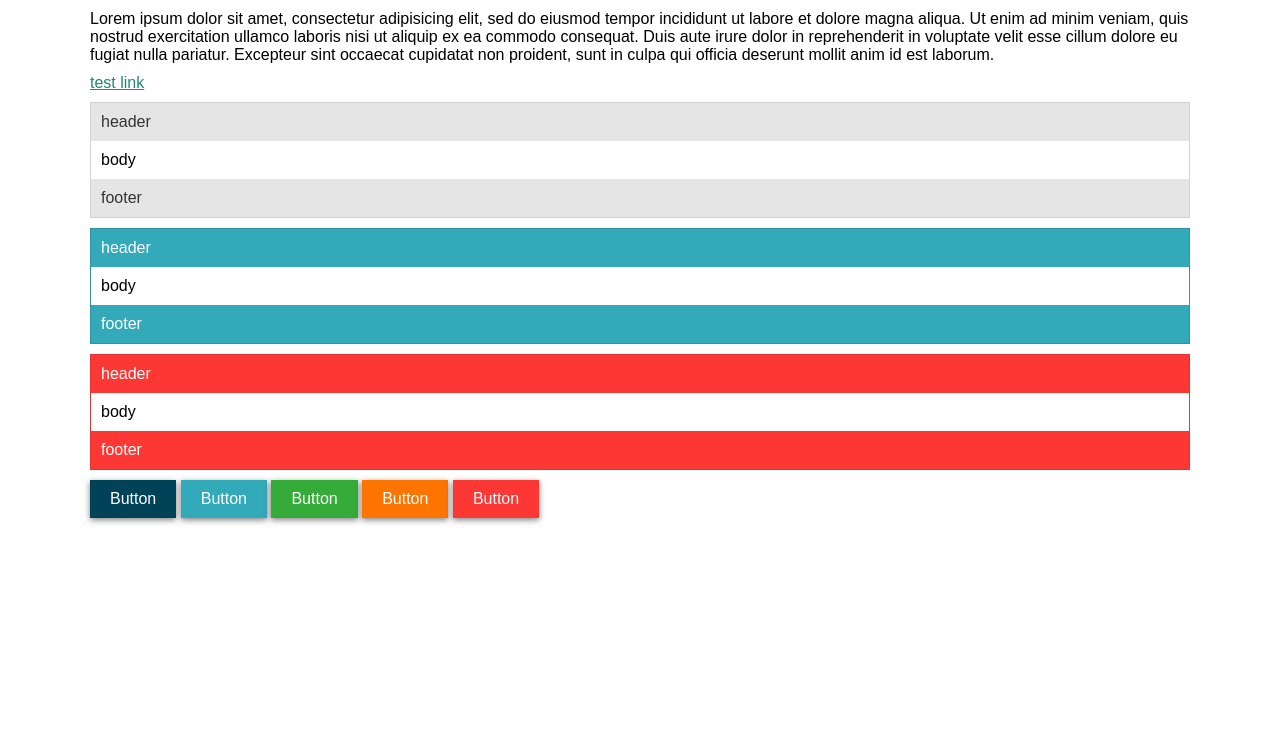
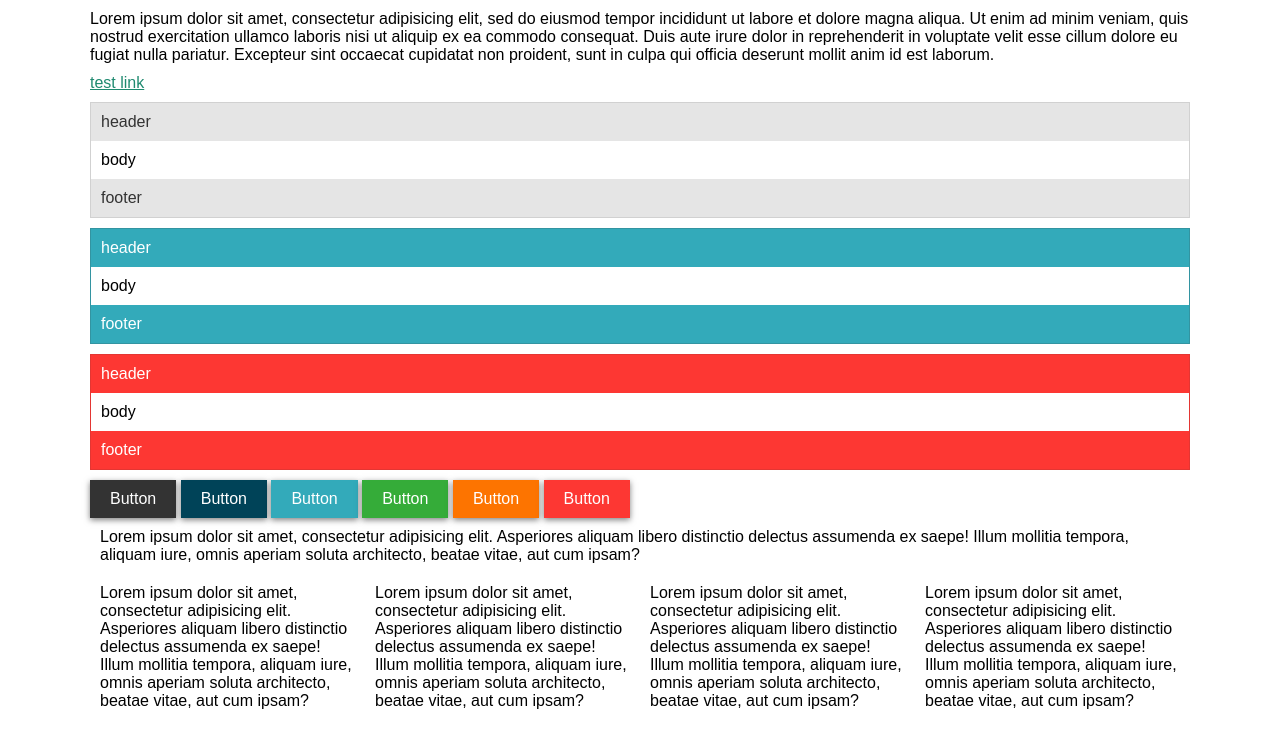
Before and after one commit to AlecBeltrami/jigsaw-ui, a website: page index.html in a window 1280 px wide. Drawn offline with Linux system fonts and the light colour scheme.

Commit message:
Add Grid system

```diff
--- a/css/styles.css
+++ b/css/styles.css
@@ -1,5 +1,6 @@
-/* import should be placed before content */
-body {
+html,
+body,
+* {
   font-family: sans-serif;
   margin: 0;
   padding: 0;
@@ -77,7 +78,70 @@ a {
   color: #1f8a70
 }
 a:hover {
-  color: rgb(31, 77, 65);
+  color: rgb(60, 211, 173);
+}
+.clearfix {
+  zoom: 1;
+}
+.clearfix::after {
+  visibility: hidden;
+  display: block;
+  font-size: 0;
+  content: " ";
+  clear: both;
+  height: 0;
+}
+.row {
+  width: 100%;
+  zoom: 1;
+}
+.row::after {
+  visibility: hidden;
+  display: block;
+  font-size: 0;
+  content: " ";
+  clear: both;
+  height: 0;
+}
+[class*="col-"] {
+  float: left;
+  padding: 10px;
+}
+.col-1 {
+  width: 8.333333333333333%;
+}
+.col-2 {
+  width: 16.66666666666667%;
+}
+.col-3 {
+  width: 25%;
+}
+.col-4 {
+  width: 33.33333333333333%;
+}
+.col-5 {
+  width: 41.66666666666667%;
+}
+.col-6 {
+  width: 50%;
+}
+.col-7 {
+  width: 58.33333333333333%;
+}
+.col-8 {
+  width: 66.66666666666667%;
+}
+.col-9 {
+  width: 75%;
+}
+.col-10 {
+  width: 83.33333333333333%;
+}
+.col-11 {
+  width: 91.66666666666667%;
+}
+.col-12 {
+  width: 100%;
 }
 .panel {
   background: white;
@@ -120,6 +184,7 @@ a:hover {
   text-decoration: none;
   padding: 10px 20px;
   box-shadow: 0 2px 6px rgba(0, 0, 0, 0.5);
+  background: #333;
   color: #fff
 }
 .btn:hover {
--- a/index.html
+++ b/index.html
@@ -27,6 +27,7 @@
 </div>
 
 <div>
+  <a href="#" class="btn btn--default">Button</a>
   <a href="#" class="btn btn--primary">Button</a>
   <a href="#" class="btn btn--info">Button</a>
   <a href="#" class="btn btn--success">Button</a>
@@ -34,5 +35,13 @@
   <a href="#" class="btn btn--danger">Button</a>
 </div>
 
+<div class="row clearfix">
+  <div class="col-12">Lorem ipsum dolor sit amet, consectetur adipisicing elit. Asperiores aliquam libero distinctio delectus assumenda ex saepe! Illum mollitia tempora, aliquam iure, omnis aperiam soluta architecto, beatae vitae, aut cum ipsam?</div>
+  <div class="col-3">Lorem ipsum dolor sit amet, consectetur adipisicing elit. Asperiores aliquam libero distinctio delectus assumenda ex saepe! Illum mollitia tempora, aliquam iure, omnis aperiam soluta architecto, beatae vitae, aut cum ipsam?</div>
+  <div class="col-3">Lorem ipsum dolor sit amet, consectetur adipisicing elit. Asperiores aliquam libero distinctio delectus assumenda ex saepe! Illum mollitia tempora, aliquam iure, omnis aperiam soluta architecto, beatae vitae, aut cum ipsam?</div>
+  <div class="col-3">Lorem ipsum dolor sit amet, consectetur adipisicing elit. Asperiores aliquam libero distinctio delectus assumenda ex saepe! Illum mollitia tempora, aliquam iure, omnis aperiam soluta architecto, beatae vitae, aut cum ipsam?</div>
+  <div class="col-3">Lorem ipsum dolor sit amet, consectetur adipisicing elit. Asperiores aliquam libero distinctio delectus assumenda ex saepe! Illum mollitia tempora, aliquam iure, omnis aperiam soluta architecto, beatae vitae, aut cum ipsam?</div>
+</div>
+
 </body>
 </html>
--- a/stylesheets/components/base.css
+++ b/stylesheets/components/base.css
@@ -16,6 +16,19 @@ a {
   color: var(--link-color);
 
   &:hover {
-    color: color(var(--link-color) blackness(70%));
+    color: color(var(--link-color) lightness(+ 20%));
   }
 }
+
+.clearfix {
+  zoom: 1;
+}
+
+.clearfix::after {
+  visibility: hidden;
+  display: block;
+  font-size: 0;
+  content: " ";
+  clear: both;
+  height: 0;
+}
--- a/stylesheets/components/button.css
+++ b/stylesheets/components/button.css
@@ -3,6 +3,7 @@
   text-decoration: none;
   padding: 10px 20px;
   box-shadow: 0 2px 6px rgba(0, 0, 0, 0.5);
+  background: var(--dark-gray-color);
   color: #fff;
   &:hover {
     color: #fff;
--- /dev/null
+++ b/stylesheets/components/grid.css
@@ -0,0 +1,66 @@
+.row {
+  width: 100%;
+  zoom: 1;
+}
+
+.row::after {
+  visibility: hidden;
+  display: block;
+  font-size: 0;
+  content: " ";
+  clear: both;
+  height: 0;
+}
+
+[class*="col-"] {
+  float: left;
+  padding: var(--col-padding);
+}
+
+.col-1 {
+  width: 8.333333333333333%;
+}
+
+.col-2 {
+  width: 16.66666666666667%;
+}
+
+.col-3 {
+  width: 25%;
+}
+
+.col-4 {
+  width: 33.33333333333333%;
+}
+
+.col-5 {
+  width: 41.66666666666667%;
+}
+
+.col-6 {
+  width: 50%;
+}
+
+.col-7 {
+  width: 58.33333333333333%;
+}
+
+.col-8 {
+  width: 66.66666666666667%;
+}
+
+.col-9 {
+  width: 75%;
+}
+
+.col-10 {
+  width: 83.33333333333333%;
+}
+
+.col-11 {
+  width: 91.66666666666667%;
+}
+
+.col-12 {
+  width: 100%;
+}
--- a/stylesheets/components/normalize.css
+++ b/stylesheets/components/normalize.css
@@ -1,4 +1,6 @@
-body {
+html,
+body,
+* {
   font-family: sans-serif;
   margin: 0;
   padding: 0;
--- a/stylesheets/styles.css
+++ b/stylesheets/styles.css
@@ -1,6 +1,6 @@
-/* import should be placed before content */
 @import "vars.css";
 @import "components/normalize.css";
 @import "components/base.css";
+@import "components/grid.css";
 @import "components/panel.css";
 @import "components/button.css";
--- a/stylesheets/vars.css
+++ b/stylesheets/vars.css
@@ -8,7 +8,9 @@
   --danger-color: #fd3733;
   --light-gray-color: #e5e5e5;
   --dark-gray-color: #333;
+
   --font-size: 16px;
+  --font-family-sans-serif: "Helvetica Neue", Helvetica, Arial, sans-serif;
 
-  --font-family-sans-serif: "Helvetica Neue", Helvetica, Arial, sans-serif;
+  --col-padding: 10px;
 }
```
